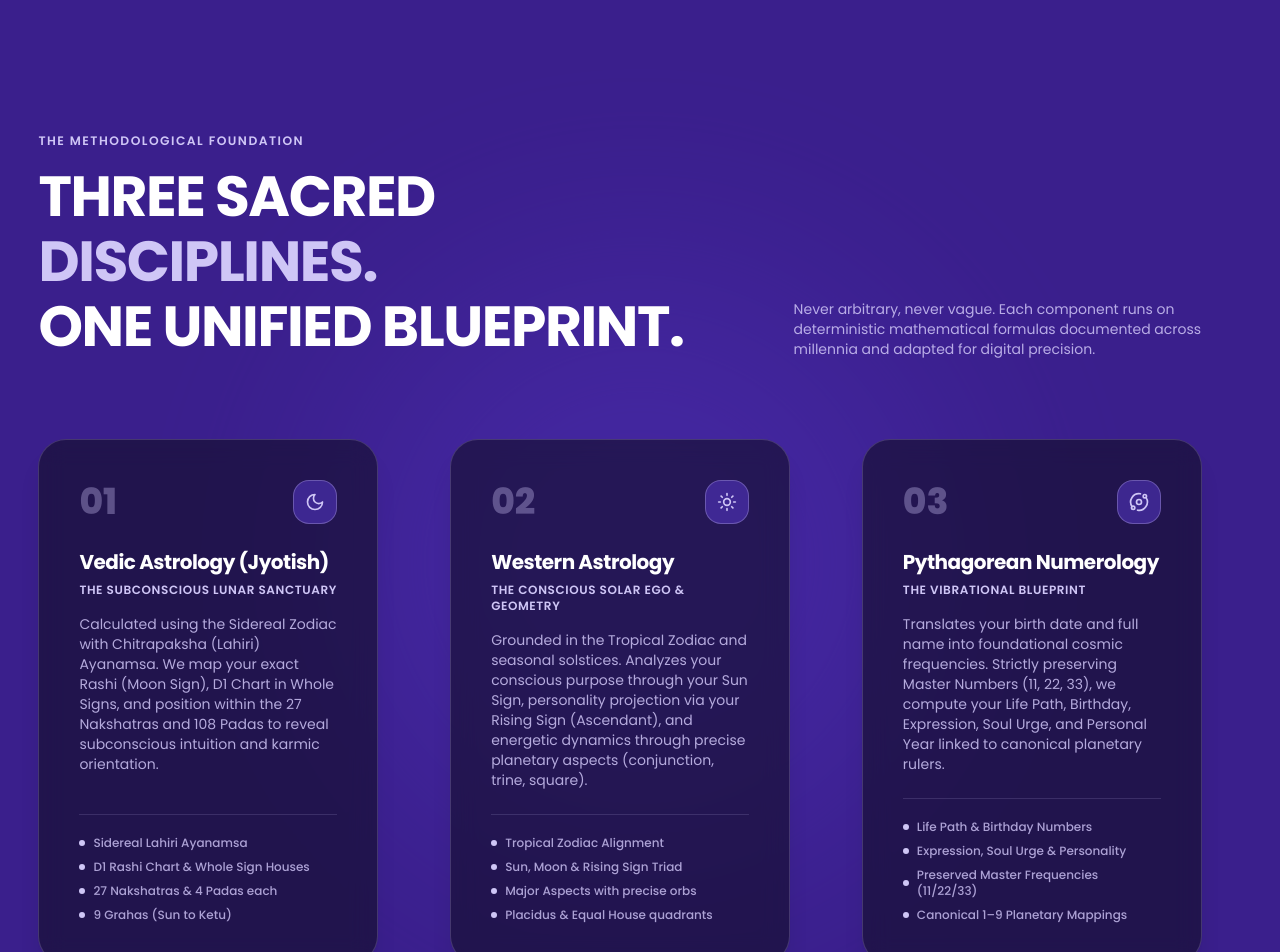
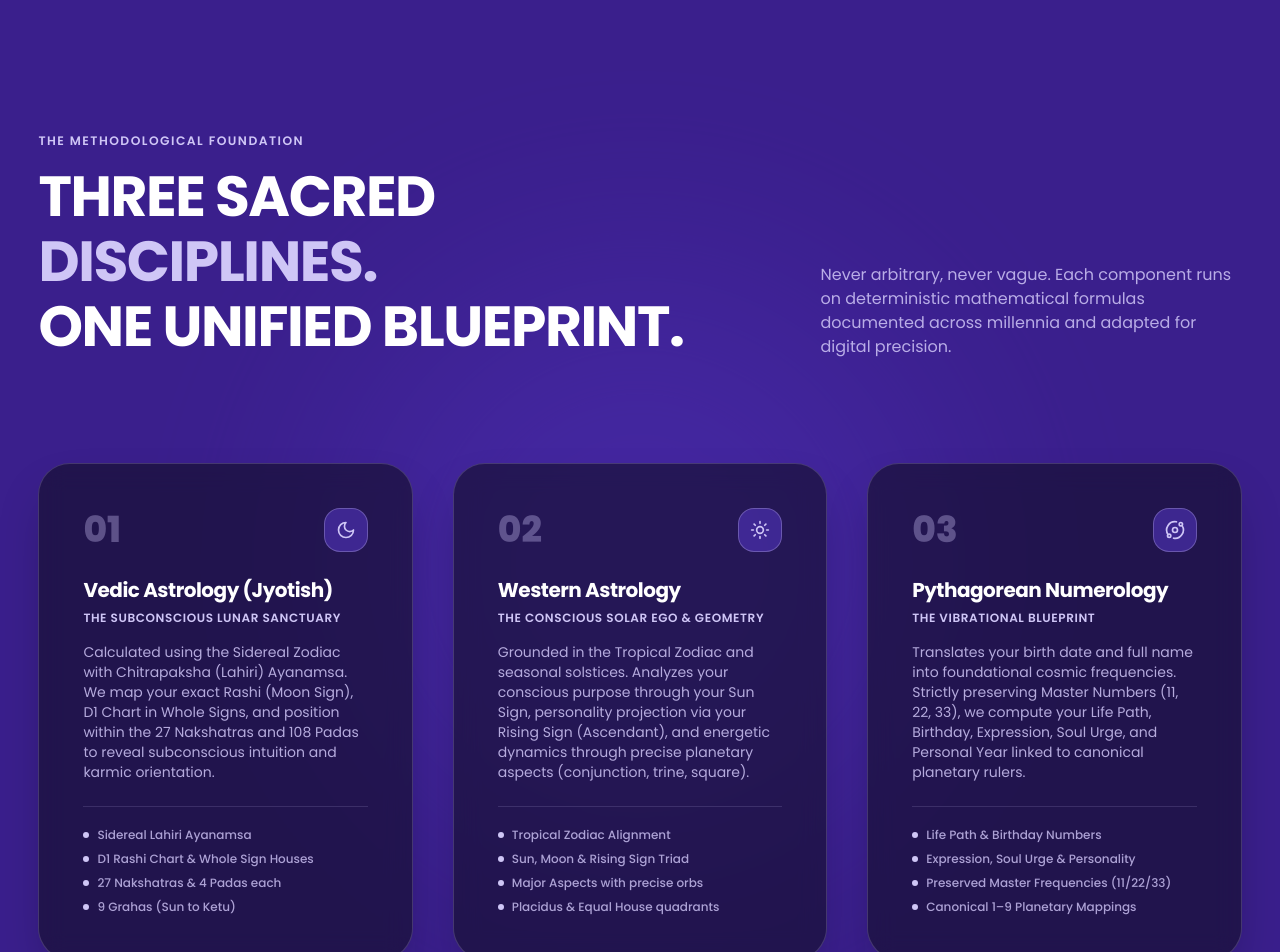
Before and after one commit to hariharan-developer-31/magic3numbers, a Next.js app in the folder frontend/: page / in a window 1280 px wide. Shown: the part 800-1752 px from the top of the page. Built offline with nearby package versions, Linux system fonts and the light colour scheme.

Commit message:
feat(uiux): allocate 60% width to methodology heading above tablet and expand card widths

```diff
--- a/frontend/src/components/ThreePillarsSection.tsx
+++ b/frontend/src/components/ThreePillarsSection.tsx
@@ -70,18 +70,18 @@ export default function ThreePillarsSection() {
       <div className="absolute top-1/2 left-1/2 -translate-x-1/2 -translate-y-1/2 w-80 sm:w-[600px] h-80 sm:h-[600px] bg-[#5B3BD1] opacity-30 rounded-full blur-[120px] pointer-events-none" />
 
       <div className="content-container relative z-10 w-full">
-        {/* Section Header */}
-        <div className="flex flex-col md:flex-row md:items-end justify-between mb-8 sm:mb-14 md:mb-18">
-          <div className="max-w-2xl">
+        {/* Section Header: 60% space allocated to headline above tablet view */}
+        <div className="flex flex-col md:flex-row md:items-end justify-between gap-6 md:gap-10 mb-10 sm:mb-16 md:mb-20">
+          <div className="w-full md:w-[60%] lg:w-[60%] flex-shrink-0">
             <span className="editorial-caption text-[#CFC6F6]">The Methodological Foundation</span>
-            <h2 className="section-headline text-white mt-3 uppercase tracking-tight">
+            <h2 className="section-headline text-white mt-3 uppercase tracking-tight leading-[1.08]">
               Three Sacred <span className="text-[#CFC6F6]">Disciplines.</span>
               <br />
               One Unified Blueprint.
             </h2>
           </div>
-          <div className="mt-4 md:mt-0 max-w-md">
-            <p className="text-xs sm:text-sm text-[#CFC6F6]/85 font-normal leading-relaxed">
+          <div className="w-full md:w-[36%] lg:w-[35%]">
+            <p className="text-xs sm:text-sm md:text-base text-[#CFC6F6]/85 font-normal leading-relaxed">
               Never arbitrary, never vague. Each component runs on deterministic mathematical formulas
               documented across millennia and adapted for digital precision.
             </p>
@@ -98,17 +98,17 @@ export default function ThreePillarsSection() {
           </span>
         </div>
 
-        {/* Swipeable Container on Mobile, 3-column Grid on Desktop - with top & bottom breathing room to prevent hover clipping */}
+        {/* Swipeable Container on Mobile, Wider 3-column Grid Above Tablet */}
         <div
           onScroll={handleMobileScroll}
-          className="flex md:grid md:grid-cols-3 gap-4 sm:gap-6 lg:gap-8 overflow-x-auto md:overflow-x-visible snap-x snap-mandatory pt-4 pb-6 sm:pt-6 sm:pb-8 no-scrollbar -mx-4 px-4 md:mx-0 md:px-0"
+          className="flex md:grid md:grid-cols-3 gap-5 sm:gap-6 lg:gap-8 xl:gap-10 overflow-x-auto md:overflow-x-visible snap-x snap-mandatory pt-4 pb-8 sm:pt-6 sm:pb-10 no-scrollbar -mx-4 px-4 md:mx-0 md:px-0"
         >
           {pillars.map((pillar) => {
             const Icon = pillar.icon;
             return (
               <div
                 key={pillar.num}
-                className="w-[84vw] max-w-[340px] sm:w-[380px] md:w-auto flex-shrink-0 snap-center group relative flex flex-col justify-between p-6 sm:p-8 lg:p-10 rounded-[28px] bg-[#0D0B1A]/55 border border-[#CFC6F6]/20 backdrop-blur-md transition-all duration-300 ease-editorial hover:border-[#CFC6F6]/40 md:hover:-translate-y-2 shadow-xl"
+                className="w-[88vw] max-w-[420px] sm:w-[440px] md:w-full md:max-w-none flex-shrink-0 snap-center group relative flex flex-col justify-between p-7 sm:p-9 lg:p-11 rounded-[32px] bg-[#0D0B1A]/55 border border-[#CFC6F6]/20 backdrop-blur-md transition-all duration-300 ease-editorial hover:border-[#CFC6F6]/40 md:hover:-translate-y-2 shadow-2xl"
               >
                 <div>
                   <div className="flex items-center justify-between mb-6">
```
